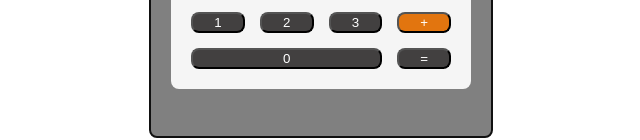
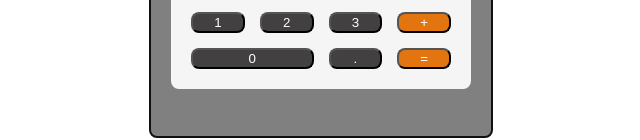
Before and after one commit to EmiKusaba/Calculator, a plain HTML site: page index.html in a window 1280 px wide. Shown: the part 214-354 px from the top of the page, without its empty margins (319-959 px from the left). Drawn offline with Linux system fonts and the light colour scheme.

Commit message:
added decimal

```diff
--- a/index.html
+++ b/index.html
@@ -29,8 +29,9 @@
         <button type="button" class="calc-button" onclick="onNumber(this.innerHTML)">3</button>
         <button type="button" class="calc-button" id="operation" onclick="onOperation(this.innerHTML)">+</button>
         <button type="button" class="calc-button is-zero" onclick="onNumber(this.innerHTML)">0</button>
+        <button type="button" class="calc-button" id="decimal" onclick="onNumber(this.innerHTML)">.</button>
         <button type="button" class="calc-button is-equal" onclick="onEquals()">=</button>
-      </div>
+    </div>
     </section>
   </div>
   <script src="./script.js"></script>
--- a/script.js
+++ b/script.js
@@ -2,6 +2,7 @@ let firstNum = ""
 let secondNum = ""
 let isFirst = true
 let operation = ""
+
 
 const onNumber = (val) => {
   if (isFirst) {
--- a/style.css
+++ b/style.css
@@ -16,10 +16,14 @@
   margin: auto;
   background-color:grey;
 }
-.is-zero,
+
 .is-clear   {
   grid-column: span 3;
 }
+.is-zero   {
+  grid-column: span 2;
+}
+
 input {
   width: 80%;
   margin: 10px;
@@ -33,11 +37,16 @@ input {
   border-radius: 8px;
   background-color:whitesmoke;
 }
+
 .calc-button{
   background-color: rgb(66, 64, 64);
   border-radius: 8px;
   color: white;
 }
-#operation{
+#operation {
   background-color: rgb(226, 117, 15);
 }
+
+.is-equal{
+  background-color: rgb(226, 117, 15);
+}
```
